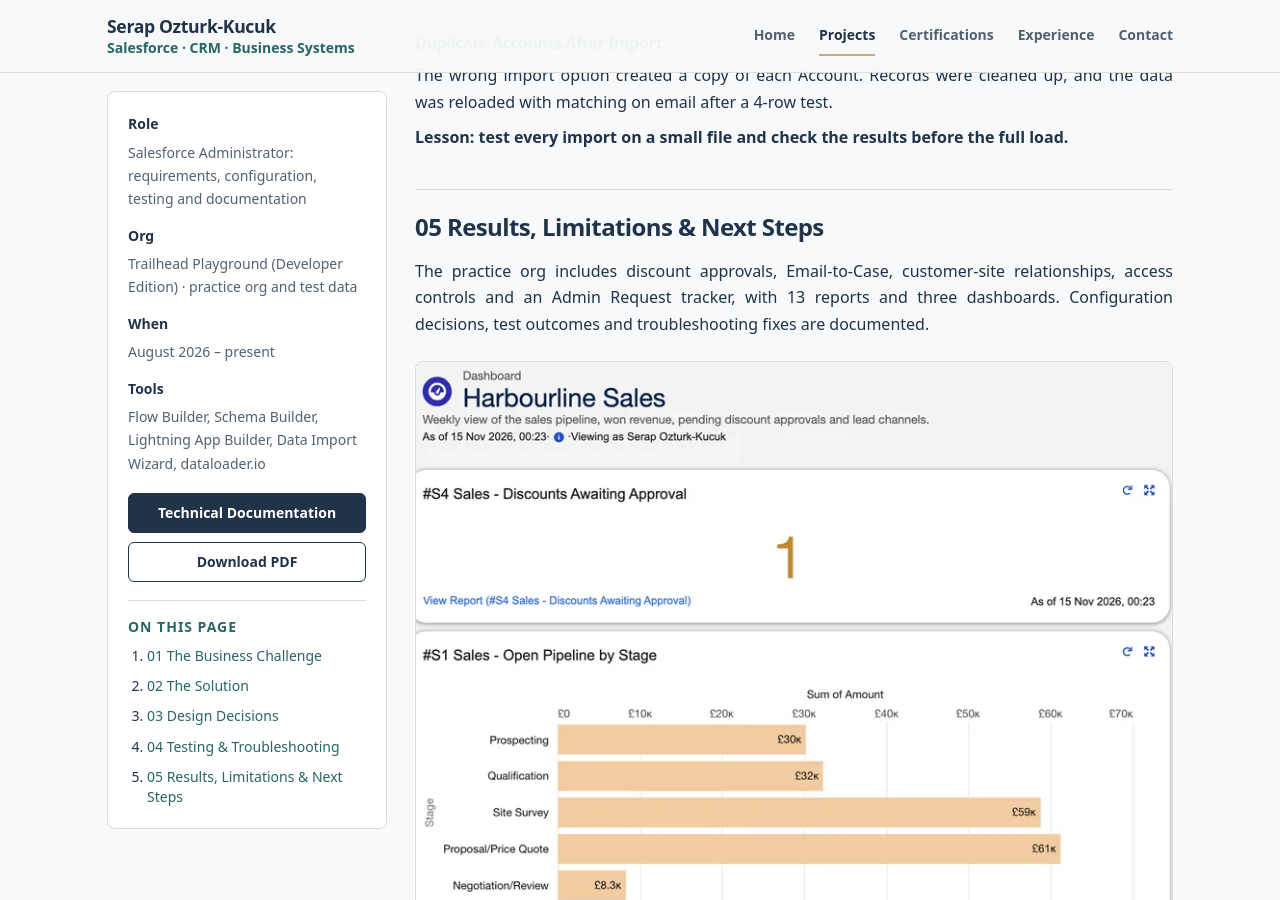
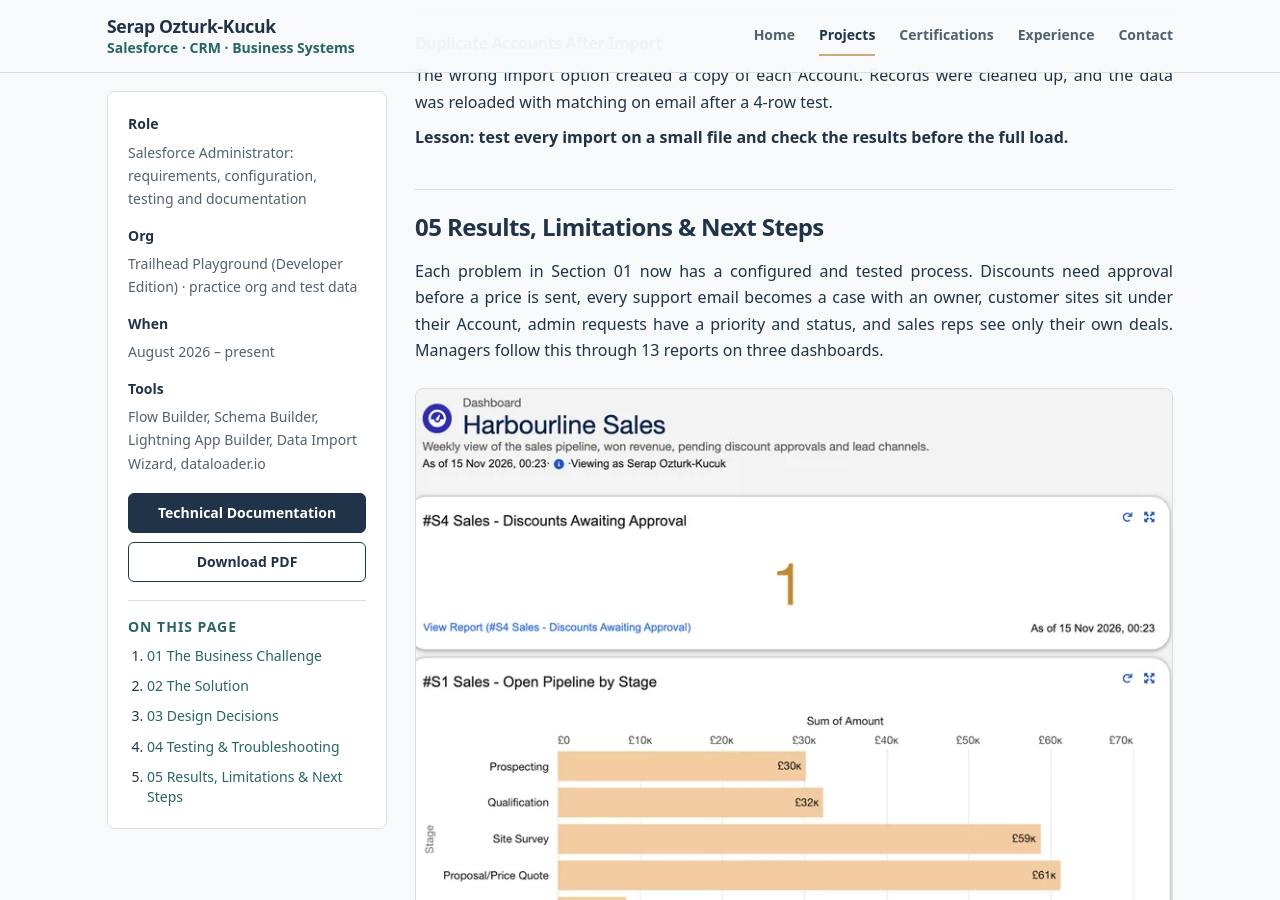
Before and after one commit to serapozturkkucuk/serapozturkkucuk.github.io, a Jekyll site: the page built from _projects/harbourline.md, in a window 1280 px wide and 900 px high, scrolled down 5841 px. Built offline with Jekyll 4.4.1, drawn with Linux system fonts in a browser that asks for light colours.

Commit message:
Refine Harbourline project page: _projects/harbourline.md

```diff
--- a/_projects/harbourline.md
+++ b/_projects/harbourline.md
@@ -134,7 +134,7 @@ stats:
 
 <!-- PROJECT SECTION -->
 
-<p>The practice org includes discount approvals, Email-to-Case, customer-site relationships, access controls and an Admin Request tracker, with 13 reports and three dashboards. Configuration decisions, test outcomes and troubleshooting fixes are documented.</p>
+<p>Each problem in Section 01 now has a configured and tested process. Discounts need approval before a price is sent, every support email becomes a case with an owner, customer sites sit under their Account, admin requests have a priority and status, and sales reps see only their own deals. Managers follow this through 13 reports on three dashboards.</p>
 {% include project-showcase.html src="/assets/img/harbourline/sales.webp" width="785" height="896" alt="Harbourline Sales dashboard showing discount approvals, pipeline by stage and won revenue by customer tier" caption="Sales dashboard showing pending discount approvals, pipeline stages and customer tiers." %}
 
 <p><strong>Limitations:</strong> No live customer outcomes were measured. Email-to-Case testing did not cover unknown senders or reply threading; Web-to-Case, entitlements and sandbox deployment were not implemented.</p>
```
